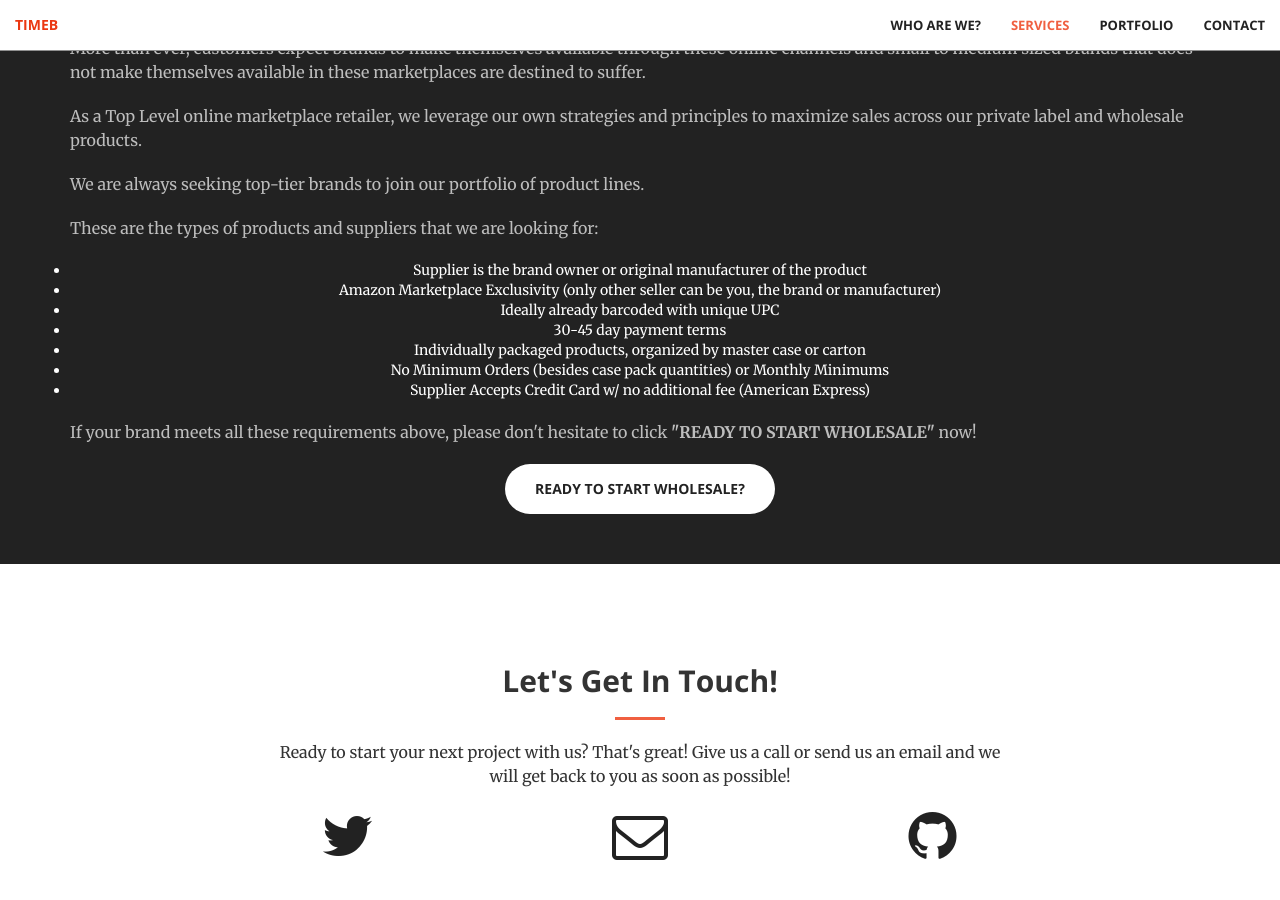
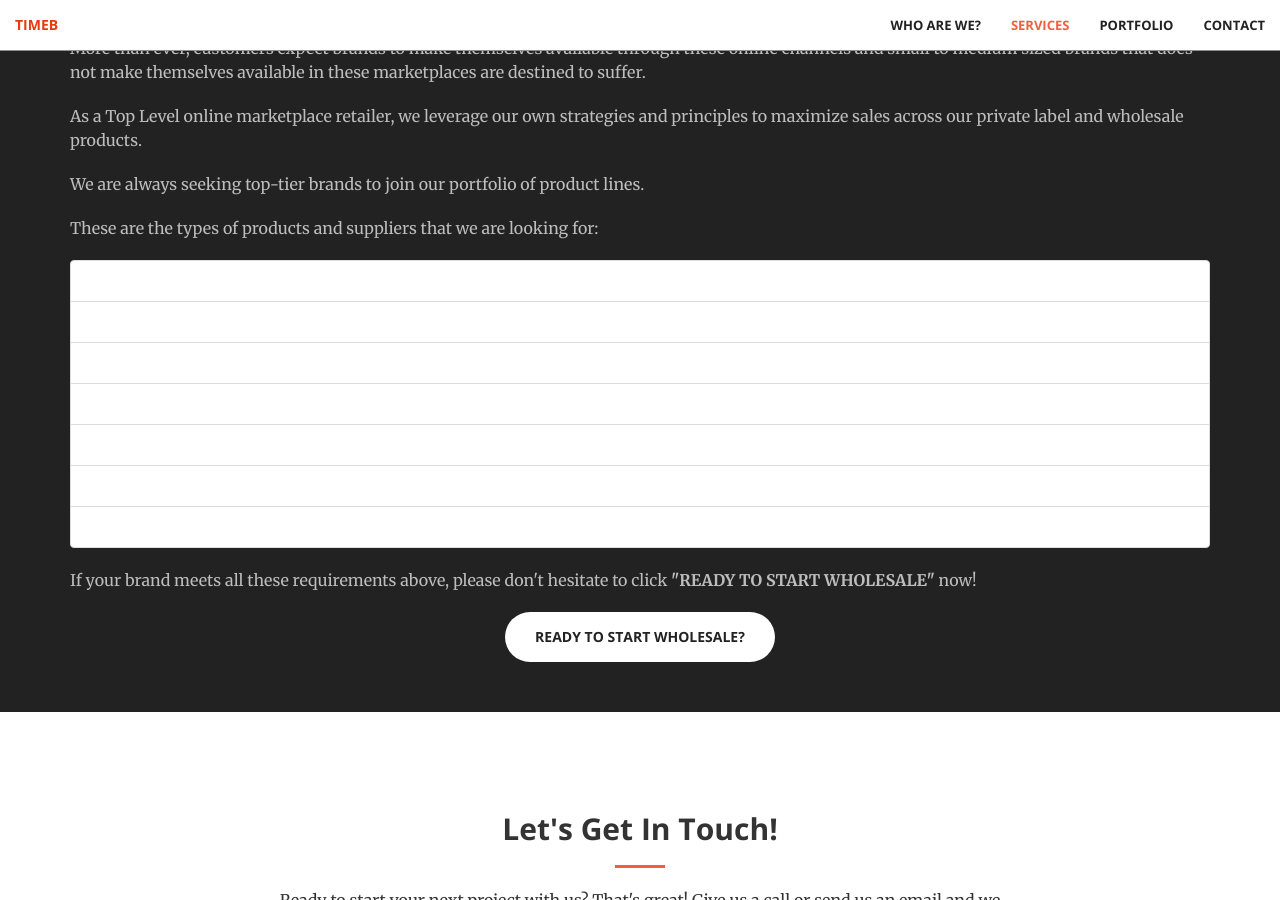
Before and after one commit to TimeBinc/TimeBinc.github.io, a Jekyll site: the page built from index.html, in a window 1280 px wide and 900 px high, scrolled down 2721 px. Built offline with Jekyll 4.4.1, drawn with Linux system fonts in a browser that asks for light colours.

Commit message:
Update aside.html

```diff
--- a/_includes/aside.html
+++ b/_includes/aside.html
@@ -17,13 +17,13 @@
             <p class="text-faded-alt">We are always seeking top-tier brands to join our portfolio of product lines.</p>
             <p class="text-faded-alt">These are the types of products and suppliers that we are looking for:</p>
             <ul class="list-group list-group-flush">
-                <li class="list-group-item-alt">Supplier is the brand owner or original manufacturer of the product</li>
-                <li class="list-group-item-alt">Amazon Marketplace Exclusivity (only other seller can be you, the brand or manufacturer)</li>
-                <li class="list-group-item-alt">Ideally already barcoded with unique UPC</li>
-                <li class="list-group-item-alt">30-45 day payment terms</li>
-                <li class="list-group-item-alt">Individually packaged products, organized by master case or carton</li>
-                <li class="list-group-item-alt">No Minimum Orders (besides case pack quantities) or Monthly Minimums</li>
-                <li class="list-group-item-alt">Supplier Accepts Credit Card w/ no additional fee (American Express)</li>
+                <li class="list-group-item">Supplier is the brand owner or original manufacturer of the product</li>
+                <li class="list-group-item">Amazon Marketplace Exclusivity (only other seller can be you, the brand or manufacturer)</li>
+                <li class="list-group-item">Ideally already barcoded with unique UPC</li>
+                <li class="list-group-item">30-45 day payment terms</li>
+                <li class="list-group-item">Individually packaged products, organized by master case or carton</li>
+                <li class="list-group-item">No Minimum Orders (besides case pack quantities) or Monthly Minimums</li>
+                <li class="list-group-item">Supplier Accepts Credit Card w/ no additional fee (American Express)</li>
             </ul>
             <p class="text-faded-alt">If your brand meets all these requirements above, please don't hesitate to click <b>"READY TO START WHOLESALE"</b> now!
 </p>
```
